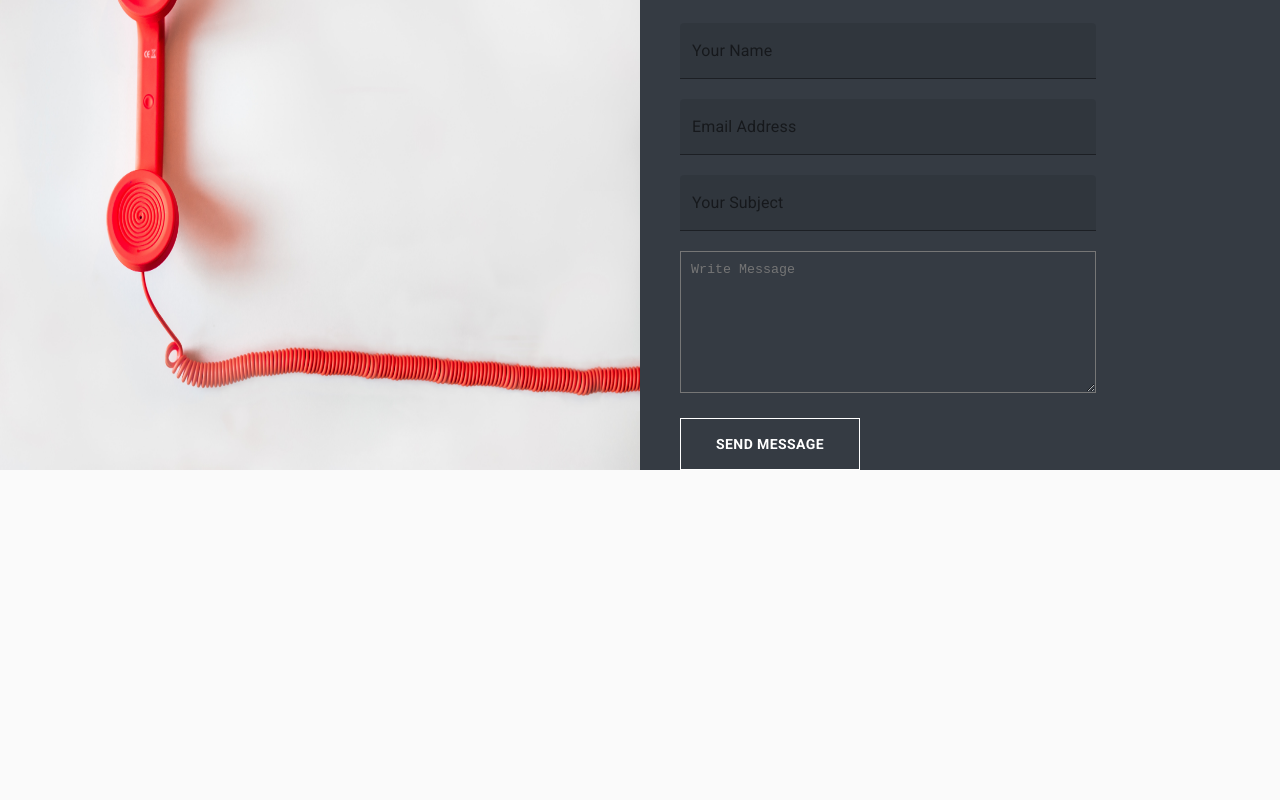
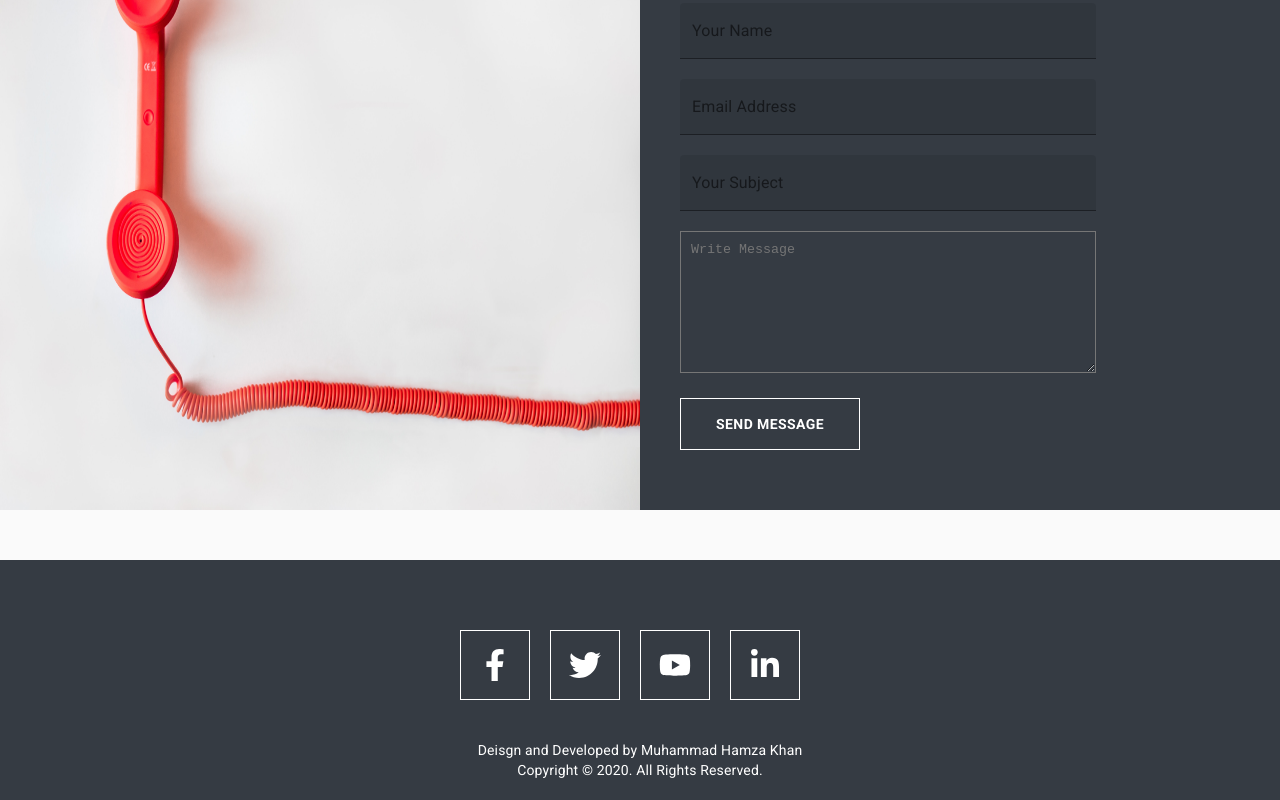
Before and after one commit to Hamza91able/NovaSoft-Portfolio, a React (Create React App) app: page / in a window 1280 px wide. Shown: the part 4642-5442 px from the top of the page. Before the commit the page ends 5117 px from the top, so only its background shows below. Built offline with nearby package versions, Linux system fonts and the light colour scheme.

Commit message:
Added footer

```diff
--- a/src/App.js
+++ b/src/App.js
@@ -16,6 +16,7 @@ import Contact from './Screens/Contact';
 
 // Components
 import Appbar from './Components/Appbar';
+import Footer from './Components/Footer';
 
 function App() {
   return (
@@ -32,6 +33,8 @@ function App() {
       <Portfolio />
       <div style={{ height: 50 }} />
       <Contact />
+      <div style={{ height: 50 }} />
+      <Footer />
     </div>
   );
 }
--- /dev/null
+++ b/src/Components/Footer.js
@@ -0,0 +1,90 @@
+import React, { Component } from 'react';
+import { Paper, Grid } from '@material-ui/core';
+import { FaFacebookF, FaTwitter, FaYoutube, FaLinkedinIn } from 'react-icons/fa';
+
+// Components
+import SocialMediaButton from '../Components/SocialMediaButton';
+
+class Footer extends Component {
+
+    render() {
+        return (
+            <React.Fragment>
+                <Paper style={{
+                    backgroundColor: '#353b43',
+                    width: '100%',
+                    boxShadow: 'none',
+                    borderRadius: 0,
+                    paddingTop: 60,
+                    color: 'white'
+                }}>
+                    <div style={{
+                        justifyContent: 'center',
+                        alignItems: 'center,',
+                        display: 'inline-flex',
+                        width: '100%',
+                        marginTop: 10
+                    }}>
+                        <div style={{ marginRight: 20 }}>
+                            <SocialMediaButton>
+                                <FaFacebookF style={{
+                                    height: 32,
+                                    width: 32,
+                                }} />
+                            </SocialMediaButton>
+                        </div>
+                        <div style={{ marginRight: 20 }}>
+                            <SocialMediaButton>
+                                <FaTwitter style={{
+                                    height: 32,
+                                    width: 32,
+                                }} />
+                            </SocialMediaButton>
+                        </div>
+                        <div style={{ marginRight: 20 }}>
+                            <SocialMediaButton>
+                                <FaYoutube style={{
+                                    height: 32,
+                                    width: 32,
+                                }} />
+                            </SocialMediaButton>
+                        </div>
+                        <div style={{ marginRight: 20 }}>
+                            <SocialMediaButton>
+                                <FaLinkedinIn style={{
+                                    height: 32,
+                                    width: 32,
+                                }} />
+                            </SocialMediaButton>
+                        </div>
+                    </div>
+                </Paper>
+                <div style={{ height: 30, backgroundColor: '#353b43' }} />
+                <Paper style={{
+                    backgroundColor: '#353b43',
+                    width: '100%',
+                    boxShadow: 'none',
+                    borderRadius: 0,
+                    color: 'white',
+                    textAlign: 'center'
+                }}>
+                    <div style={{
+                        justifyContent: 'center',
+                        alignItems: 'center,',
+                        display: 'inline-flex',
+                        width: '100%',
+                        marginTop: 10
+                    }}>
+                        Deisgn and Developed by Muhammad Hamza Khan
+                        <br />
+                        Copyright © 2020. All Rights Reserved.
+                        <br />
+                        <br />
+                    </div>
+                </Paper>
+            </React.Fragment>
+        );
+    }
+}
+
+export default Footer;
--- /dev/null
+++ b/src/Components/SocialMediaButton.js
@@ -0,0 +1,30 @@
+import React from 'react';
+import { makeStyles } from '@material-ui/core/styles';
+import Button from '@material-ui/core/Button';
+
+const useStyles = makeStyles(theme => ({
+    button: {
+        color: 'white',
+        width: 70,
+        height: 70,
+        borderColor: 'white',
+        borderRadius: 0,
+        fontWeight: 700,
+        '&:hover': {
+            backgroundColor: 'rgb(5,170,228)',
+            transition: '0.4s',
+        },
+    }
+}));
+
+export default function StyledButton(props) {
+    const classes = useStyles();
+
+    return (
+        <div className={classes.root}>
+            <Button className={classes.button} variant='outlined'>
+                {props.children}
+            </Button>
+        </div>
+    );
+}
--- a/src/Screens/Contact.js
+++ b/src/Screens/Contact.js
@@ -74,6 +74,7 @@ function Contact(props) {
                         paddingTop: 60,
                         paddingLeft: 40,
                         paddingRight: 80,
+                        paddingBottom: 60,
                         backgroundColor: 'transparent',
                         fontFamily: 'Quattrocento Sans,sans-serif',
                         backgroundColor: '#353b43',
@@ -83,7 +84,6 @@ function Contact(props) {
                         <Typography variant='h4'>
                             You Seem Nice... Let's Talk...!!!
                         </Typography>
-                        <br />
                         <br />
                         <br />
                         <Grid container>
```
